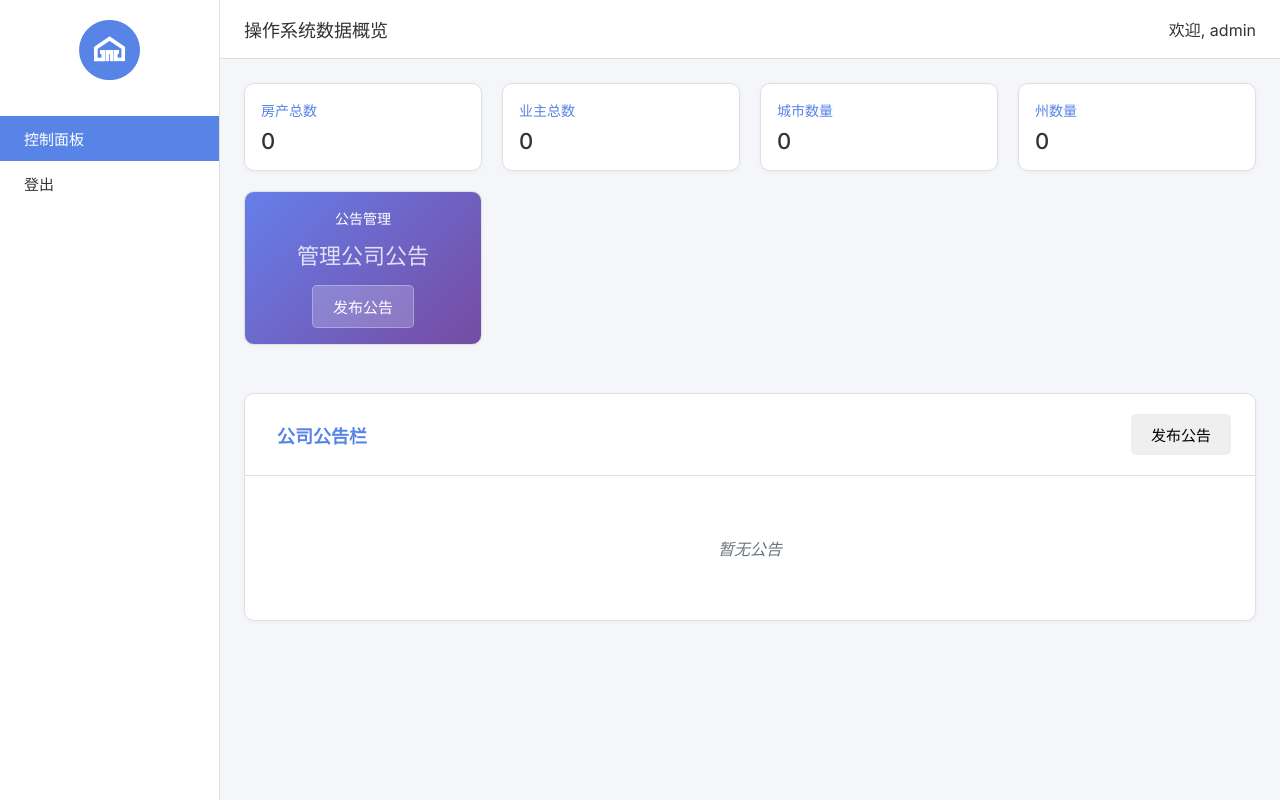
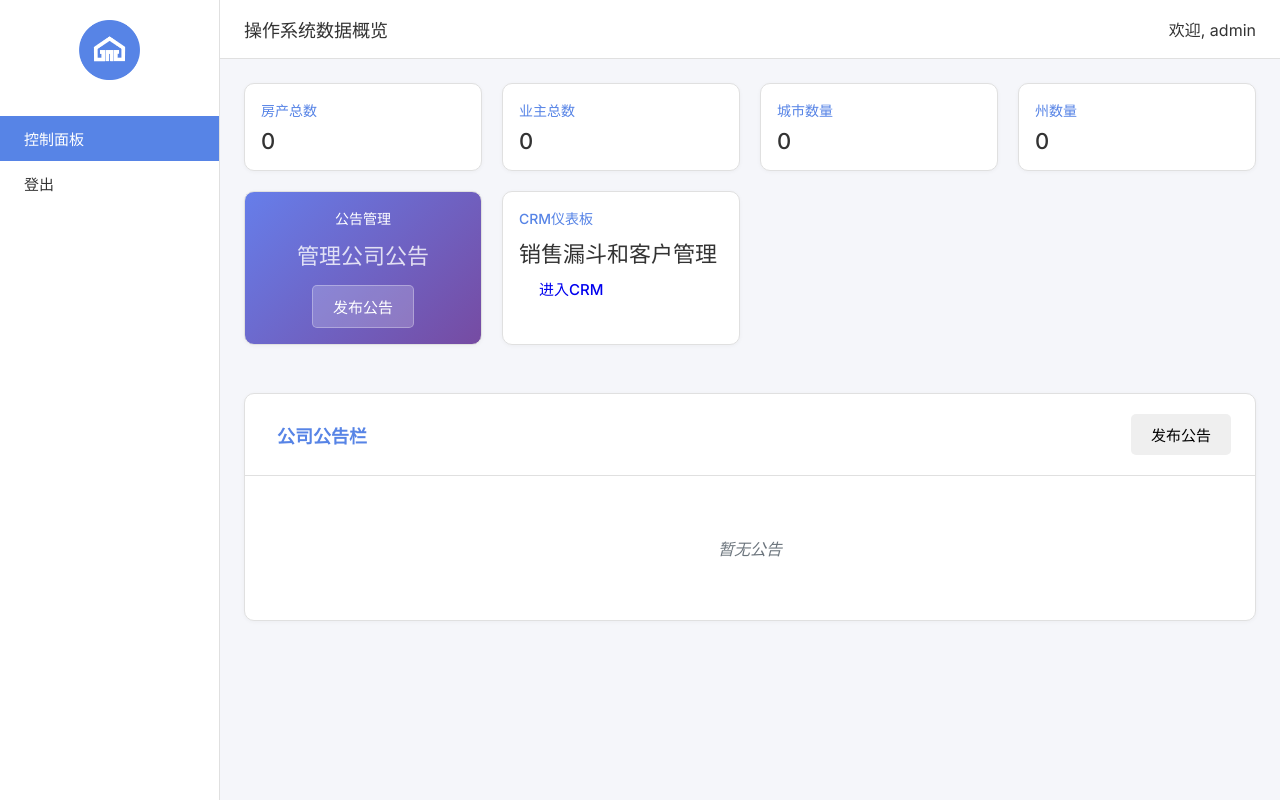
Before and after one commit to gaw008/real-estate-management, a Flask app: page /dashboard in a window 1280 px wide. Run offline with Flask 3, Linux system fonts and the light colour scheme; the visitor is signed in with stand-in values (Sample User, id 1); data that the repository does not hold is empty.

Commit message:
🔗 添加CRM仪表板入口链接
📱 导航菜单更新：
- 在侧边栏导航中添加'CRM仪表板'菜单项
- 与客户追踪模块并列显示
- 支持权限控制和活跃状态高亮

🎯 快速入口添加：
- 客户追踪页面：添加'CRM仪表板'按钮
- 主仪表板：添加CRM快速入口卡片
- 提供多种访问路径，提升用户体验

🎨 界面优化：
- 使用绿色主题突出CRM功能
- 添加图表图标增强视觉效果
- 保持与现有界面风格一致

```diff
--- a/templates/new_ui/base.html
+++ b/templates/new_ui/base.html
@@ -25,6 +25,7 @@
 
       {% if check_module_access('customer_tracking') %}
         <a href="{{ url_for('customer_tracking') }}" class="nav-item {% if 'customer_tracking' in request.endpoint %}active{% endif %}">客户追踪</a>
+        <a href="{{ url_for('crm_dashboard') }}" class="nav-item {% if 'crm_dashboard' in request.endpoint %}active{% endif %}">CRM仪表板</a>
       {% endif %}
 
 
--- a/templates/new_ui/customer_tracking.html
+++ b/templates/new_ui/customer_tracking.html
@@ -27,6 +27,9 @@
             </div>
             <div class="action-group">
                 <button type="button" class="btn btn-primary" onclick="toggleAddForm()">添加客户</button>
+                <a href="{{ url_for('crm_dashboard') }}" class="btn btn-success">
+                    <i class="fas fa-chart-line mr-1"></i>CRM仪表板
+                </a>
             </div>
         </div>
     </form>
--- a/templates/new_ui/dashboard.html
+++ b/templates/new_ui/dashboard.html
@@ -30,6 +30,13 @@
             <button class="btn btn-primary btn-sm" onclick="showAddAnnouncementModal()">
                 <i class="fas fa-plus"></i> 发布公告
             </button>
+        </div>
+        <div class="card crm-dashboard-card">
+            <h3><i class="fas fa-chart-line"></i> CRM仪表板</h3>
+            <p>销售漏斗和客户管理</p>
+            <a href="{{ url_for('crm_dashboard') }}" class="btn btn-success btn-sm">
+                <i class="fas fa-arrow-right"></i> 进入CRM
+            </a>
         </div>
     {% elif session.user_type in ['sales', 'accounting', 'property_manager'] %}
         <!-- 员工统计 -->
```
